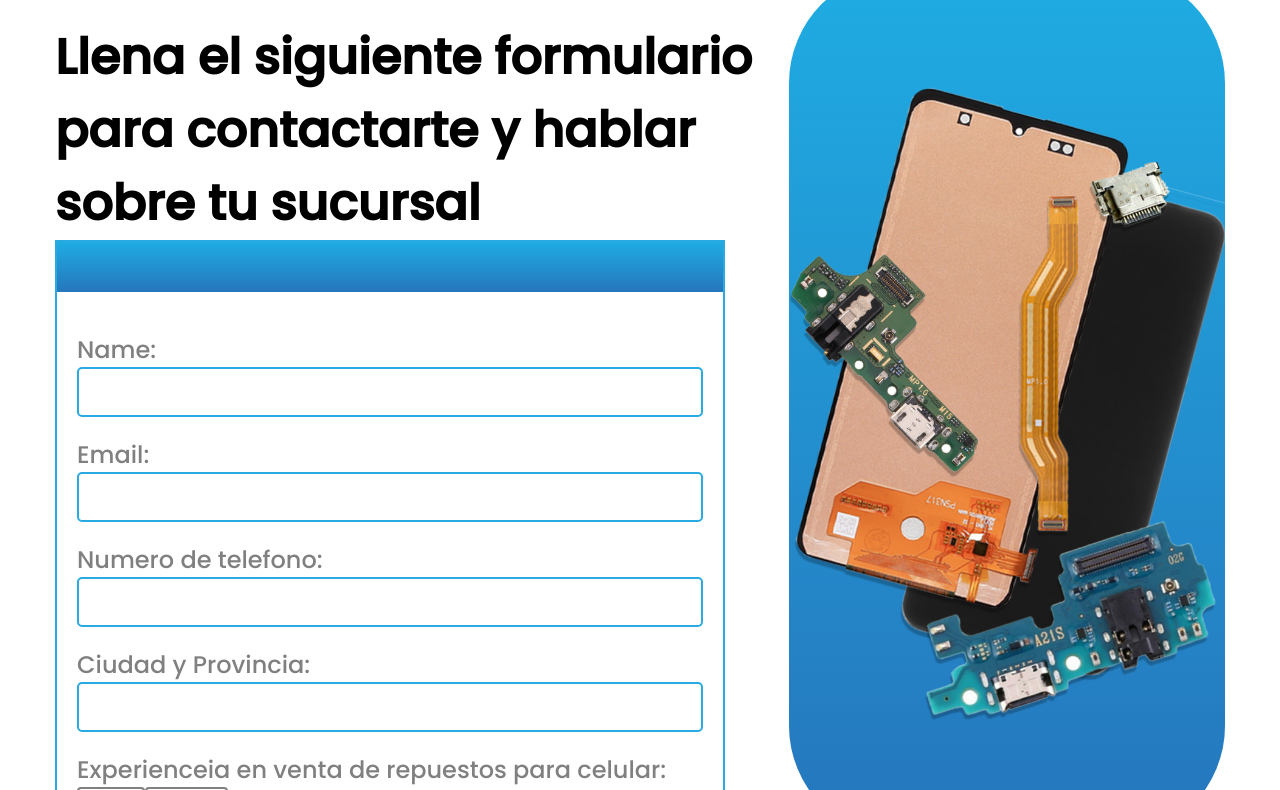
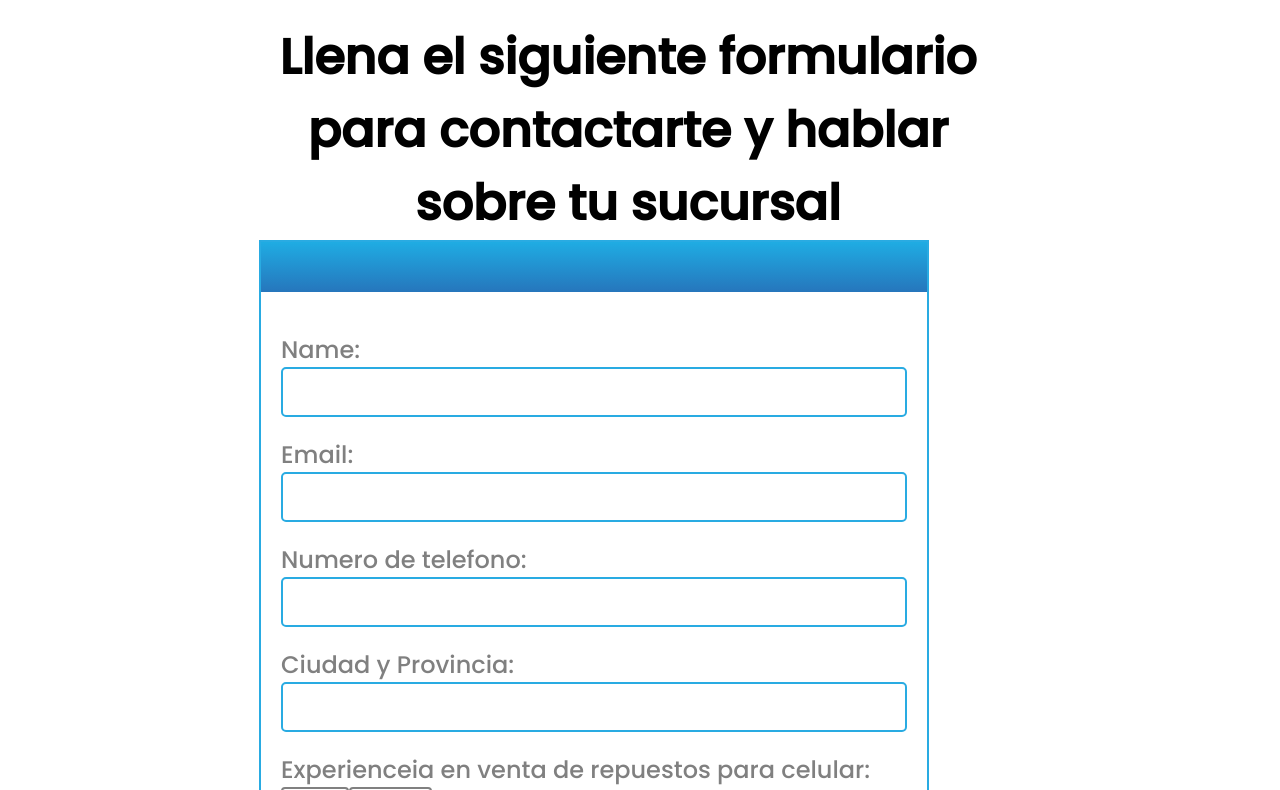
Before and after one commit to prowebdev119/funnel, a plain HTML site: page form.html in a window 1280 px wide. Shown: the part 323-1113 px from the top of the page. Drawn offline with Linux system fonts and the light colour scheme.

Commit message:
Remove image

```diff
--- a/assets/css/style.css
+++ b/assets/css/style.css
@@ -192,7 +192,7 @@
 /* form page style */
 .submit_form{
     display: flex;
-    justify-content: space-between;
+    justify-content: center;
     padding: 40px 0;
     font-family: "Poppins";
     color: gray;
@@ -201,6 +201,7 @@
     color: gray;
 }
 .form_left_title{
+    text-align: center;
     padding-right: 24px;
     padding-top: 50px;
     max-width: 762px;
@@ -551,6 +552,7 @@ input:focus{
     }
     .form_left_title{
         font-size: 30px;
+        padding-top: 0;
     }
     .form_main{
         width: auto;
--- a/form.html
+++ b/form.html
@@ -65,9 +65,9 @@
 					</div>
 				</div>
 			</div>
-			<div class="form_right">
+			<!-- <div class="form_right">
 				<img src="./assets/images/Sin-título-2.png" alt="">
-			</div>
+			</div> -->
 		</div>
 	</div>
 </body>
```
